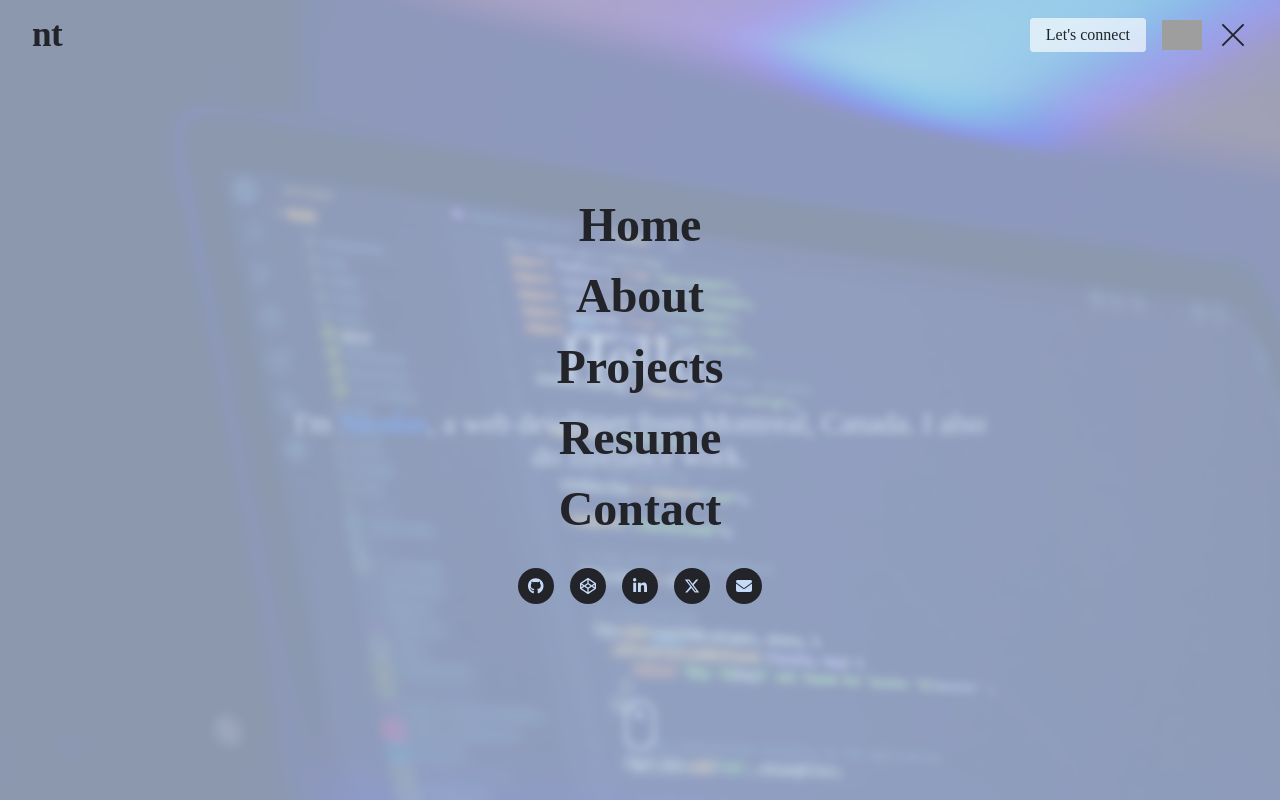
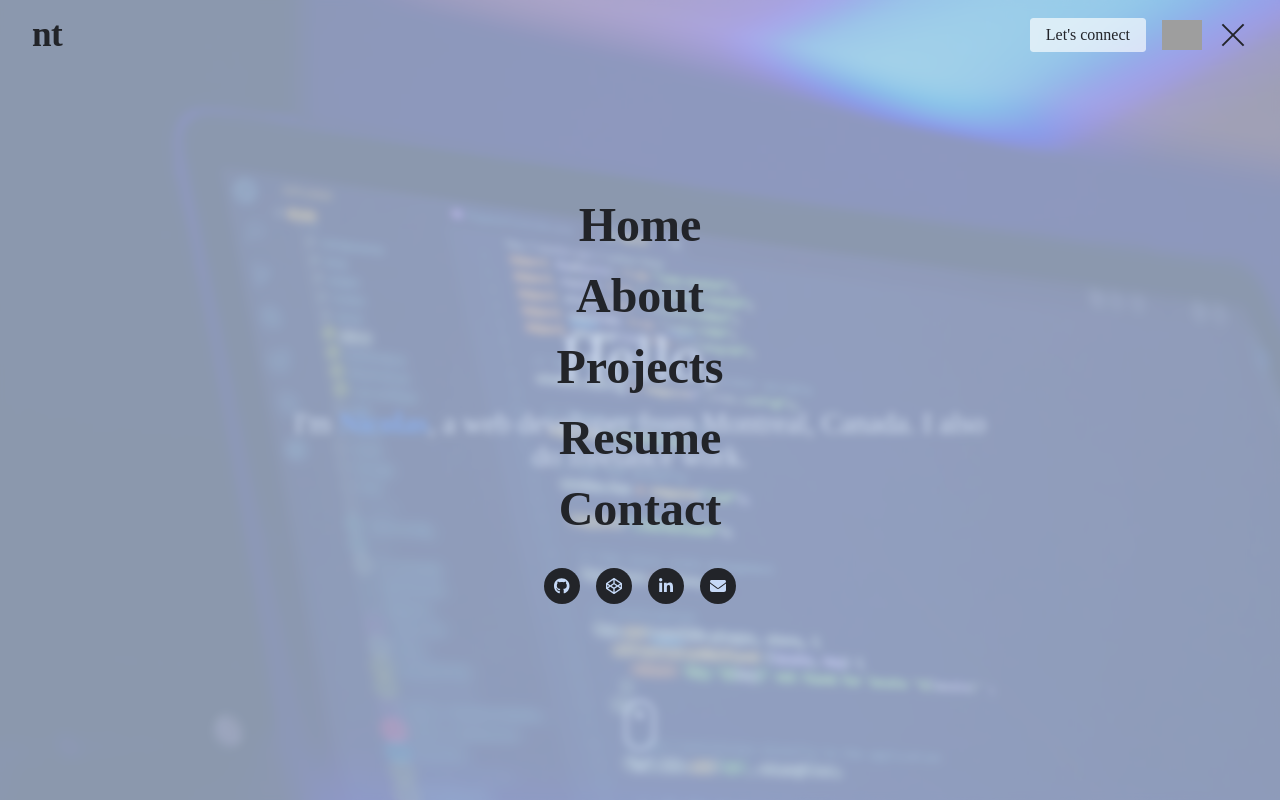
Before and after one commit to ntalbotdev/portfolio-v1, a Vue app: page / in a window 1280 px wide. Both pictures are taken after a click on the element 1233 px from the left and 35 px from the top of the page. Shown: the top 800 px of the page. Built offline with nearby package versions, Linux system fonts and the light colour scheme; no server answers; grey boxes are pictures that could not be loaded; a web font is replaced by a local one.

Commit message:
Remove Twitter link and update email address in TheHeader.vue

```diff
--- a/src/views/TheHeader.vue
+++ b/src/views/TheHeader.vue
@@ -4,7 +4,6 @@ import {
   faGithub,
   faCodepen,
   faLinkedinIn,
-  faXTwitter,
 } from "@fortawesome/free-brands-svg-icons";
 import { faEnvelope } from "@fortawesome/free-solid-svg-icons";
 import LanguageSelector from "@/components/LanguageSelector.vue";
@@ -197,14 +196,7 @@ export default {
           </a>
           <a
             class="social__link"
-            href="https://x.com/ntalbotdev"
-            target="_blank"
-          >
-            <FontAwesomeIcon :icon="faXTwitter" />
-          </a>
-          <a
-            class="social__link"
-            href="mailto:hello@ntalbot.dev"
+            href="mailto:hello@ntalbot.com"
             target="_blank"
           >
             <FontAwesomeIcon :icon="faEnvelope" />
```
